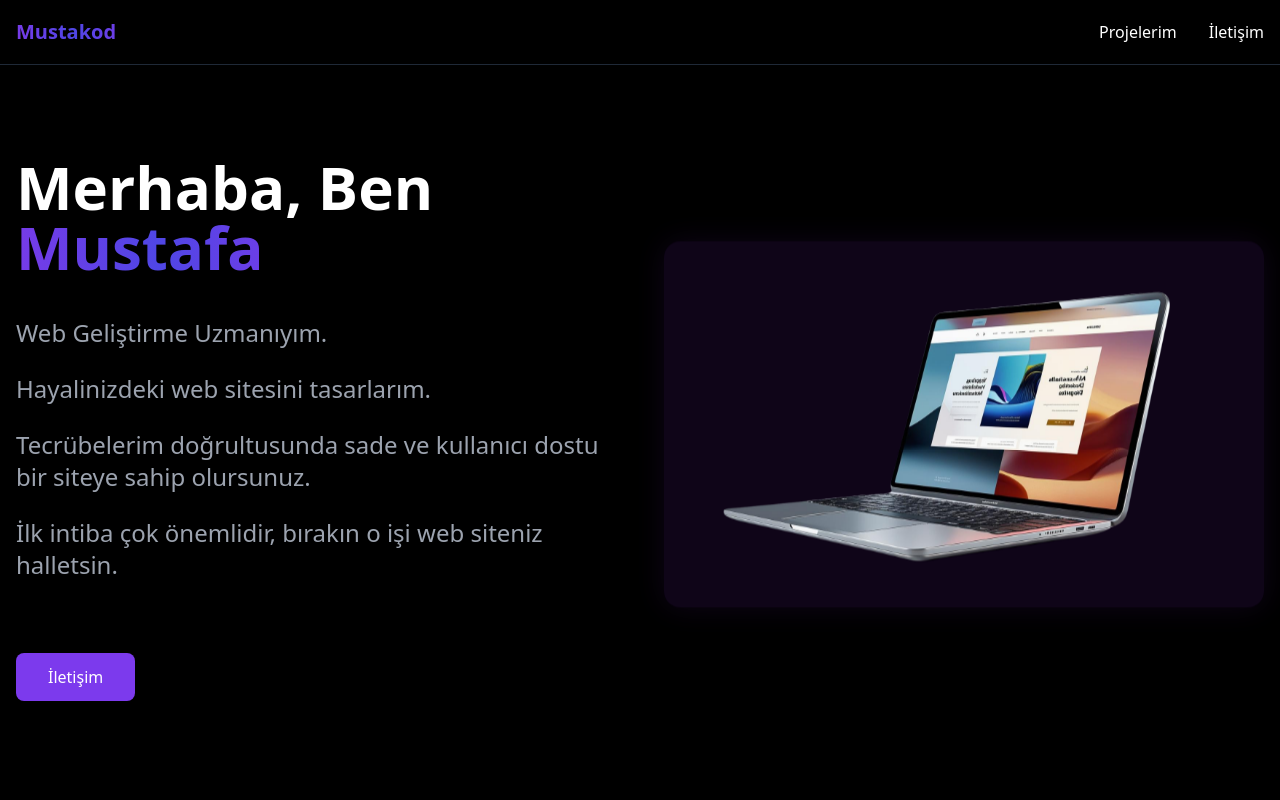
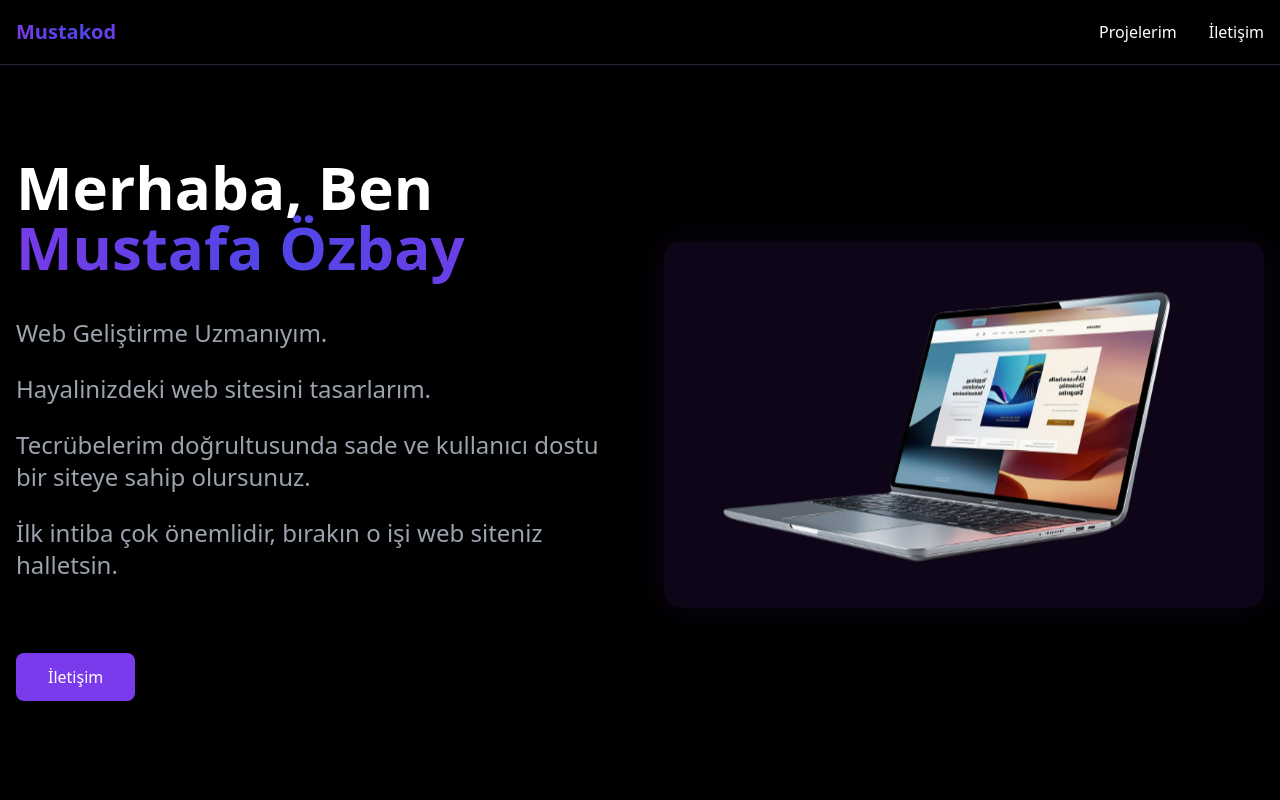
Before and after one commit to Mustafa-Kod/portfolio-website, a plain HTML site: page index.html in a window 1280 px wide. Shown: the top 800 px of the page. Drawn offline with nearby package versions, Linux system fonts and the light colour scheme.

Commit message:
name updated

```diff
--- a/index.html
+++ b/index.html
@@ -12,12 +12,12 @@
     </script>
     <meta charset="UTF-8">
     <meta name="viewport" content="width=device-width, initial-scale=1.0">
-    <title>Mustafa Web Geliştirme Uzmanı</title>
+    <title>Mustafa Özbay Web Geliştirme Uzmanı</title>
     <meta name="description"
         content="Mustafa'nın portföyü: Web geliştirme uzmanı, modern ve kullanıcı dostu web siteleri. Türkiye'de freelance web geliştirici.">
     <meta name="keywords" content="web geliştirici, portföy, Türkiye, frontend, backend, yazılım, Mustafa, Mustakod">
     <!-- Open Graph Meta Tags -->
-    <meta property="og:title" content="Mustafa Web Geliştirme Uzmanı">
+    <meta property="og:title" content="Mustafa Özbay Web Geliştirme Uzmanı">
     <meta property="og:description" content="Modern ve kullanıcı dostu web siteleri. Türkiye'de freelance web geliştirici.">
     <meta property="og:image" content="https://mustakod.com/assets/laptop.png">
     <meta property="og:url" content="https://mustakod.com/">
@@ -26,7 +26,7 @@
 
     <!-- Twitter Card Meta Tags -->
     <meta name="twitter:card" content="summary_large_image">
-    <meta name="twitter:title" content="Mustafa Web Geliştirme Uzmanı">
+    <meta name="twitter:title" content="Mustafa Özbay Web Geliştirme Uzmanı">
     <meta name="twitter:description"
         content="Modern ve kullanıcı dostu web siteleri. Türkiye'de freelance web geliştirici.">
     <meta name="twitter:image" content="https://mustakod.com/assets/laptop.png">
@@ -121,7 +121,7 @@
             <div class="flex flex-col md:flex-row items-center justify-between gap-12">
                 <div class="w-full md:w-1/2">
                     <h1 class="text-4xl md:text-6xl font-bold mb-6 animate-fade-in">
-                        Merhaba, Ben <span class="gradient-text">Mustafa</span>
+                        Merhaba, Ben <span class="gradient-text">Mustafa Özbay</span>
                     </h1>
                     <div class="space-y-2 text-container">
                         <p class="text-xl md:text-2xl text-gray-400 animate-text-line skill-text" style="--delay: 0">
```
